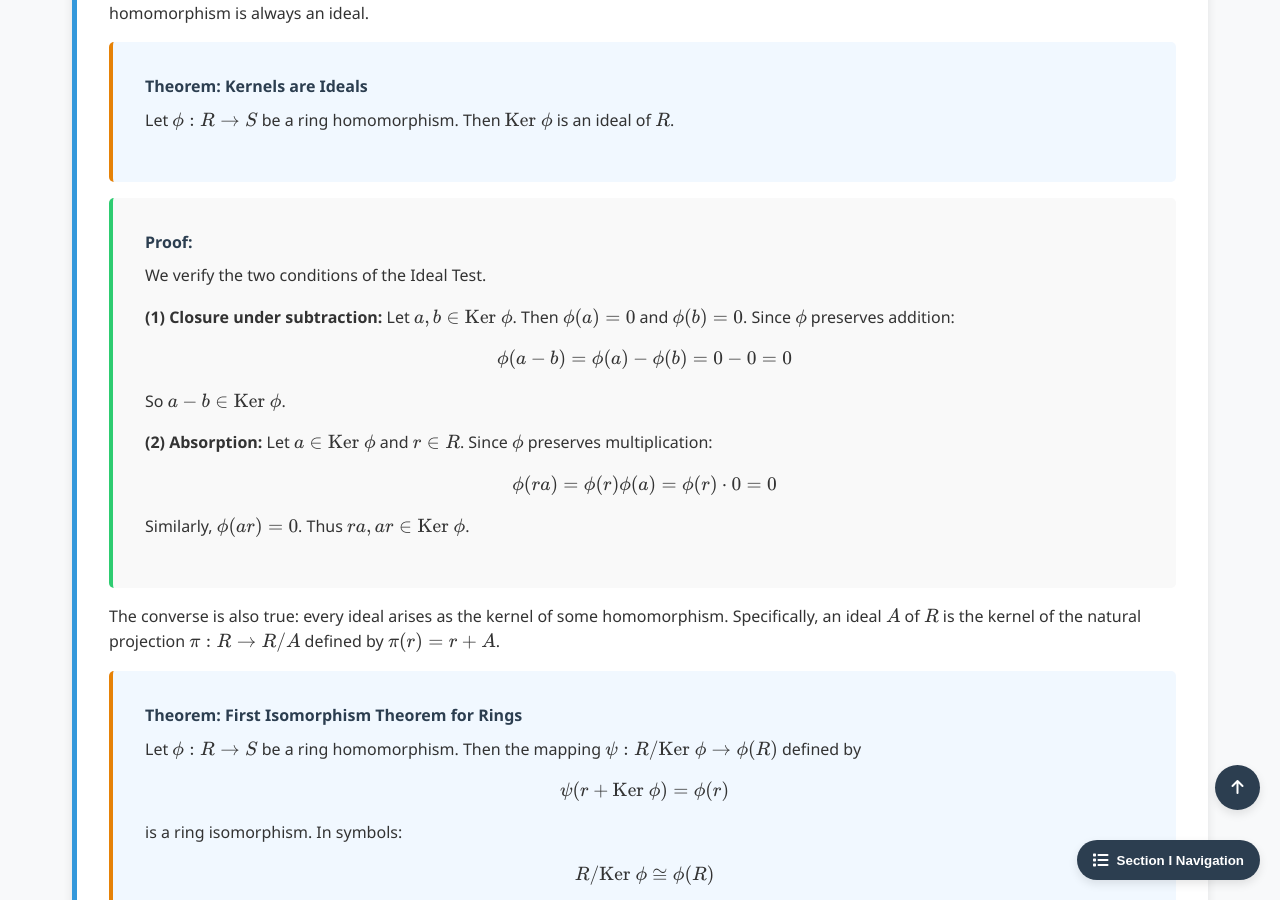
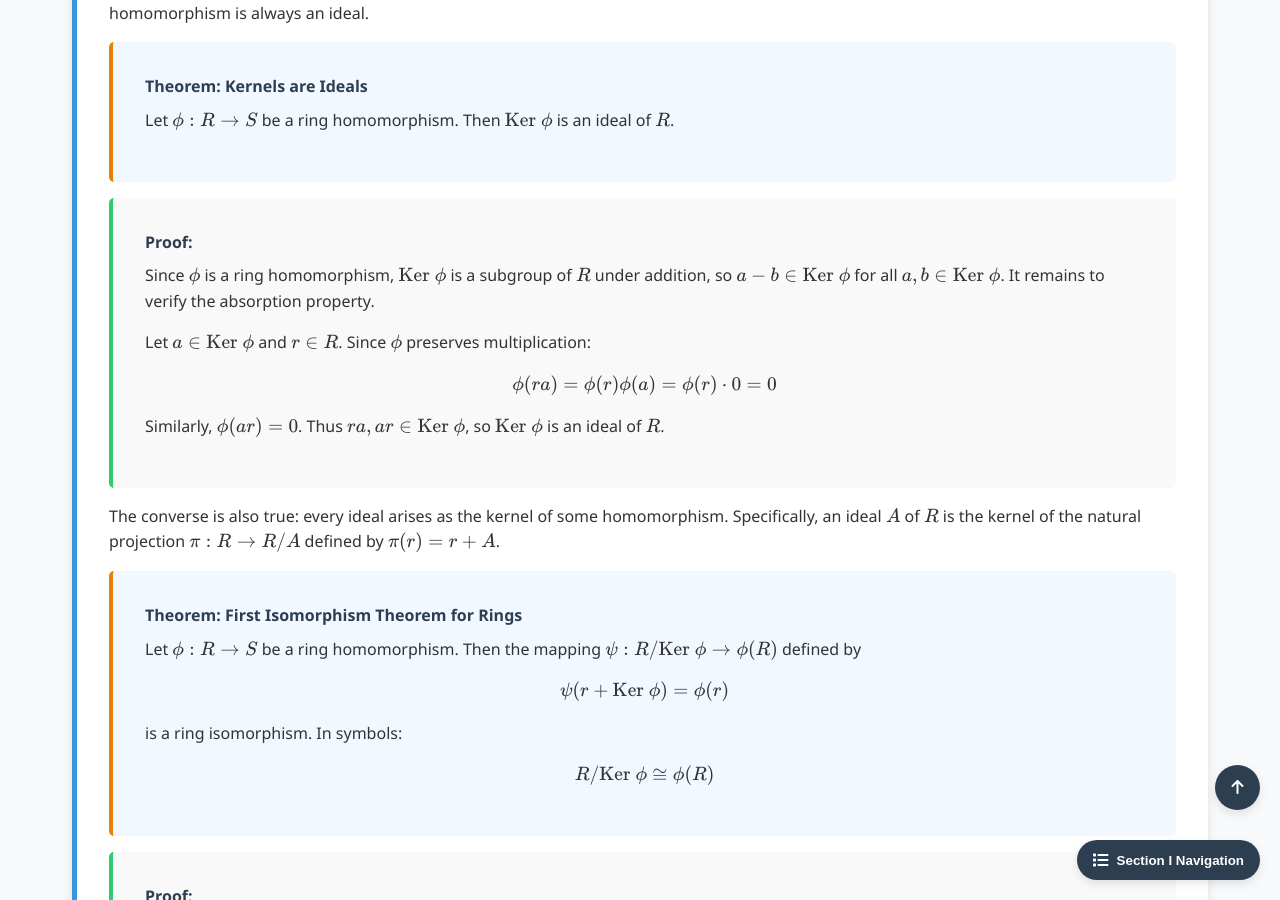
Before and after one commit to Yusukey01/yusukey01.github.io, a Jekyll site: the page built from Mathematics/Linear_algebra/ideals.html, in a window 1280 px wide and 900 px high, scrolled down 7146 px. Built offline with Jekyll 4.4.1, drawn with Linux system fonts in a browser that asks for light colours.

Commit message:
start Section I -Part20

```diff
--- a/Mathematics/Linear_algebra/ideals.html
+++ b/Mathematics/Linear_algebra/ideals.html
@@ -490,22 +490,16 @@ noindex: true
                 <div class="proof">
                     <span class="proof-title">Proof:</span>
                     <p>
-                        We verify the two conditions of the Ideal Test.
+                        Since \(\phi\) is a ring homomorphism, \(\text{Ker } \phi\) is a subgroup of \(R\) under addition,
+                        so \(a - b \in \text{Ker } \phi\) for all \(a, b \in \text{Ker } \phi\).
+                        It remains to verify the absorption property.
                     </p>
                     <p>
-                        <strong>(1) Closure under subtraction:</strong> Let \(a, b \in \text{Ker } \phi\). Then
-                        \(\phi(a) = 0\) and \(\phi(b) = 0\). Since \(\phi\) preserves addition:
-                        \[
-                        \phi(a - b) = \phi(a) - \phi(b) = 0 - 0 = 0
-                        \]
-                        So \(a - b \in \text{Ker } \phi\).
-                    </p>
-                    <p>
-                        <strong>(2) Absorption:</strong> Let \(a \in \text{Ker } \phi\) and \(r \in R\). Since \(\phi\) preserves multiplication:
+                        Let \(a \in \text{Ker } \phi\) and \(r \in R\). Since \(\phi\) preserves multiplication:
                         \[
                         \phi(ra) = \phi(r)\phi(a) = \phi(r) \cdot 0 = 0
                         \]
-                        Similarly, \(\phi(ar) = 0\). Thus \(ra, ar \in \text{Ker } \phi\).
+                        Similarly, \(\phi(ar) = 0\). Thus \(ra, ar \in \text{Ker } \phi\), so \(\text{Ker } \phi\) is an ideal of \(R\).
                     </p>
                 </div>
 
```
